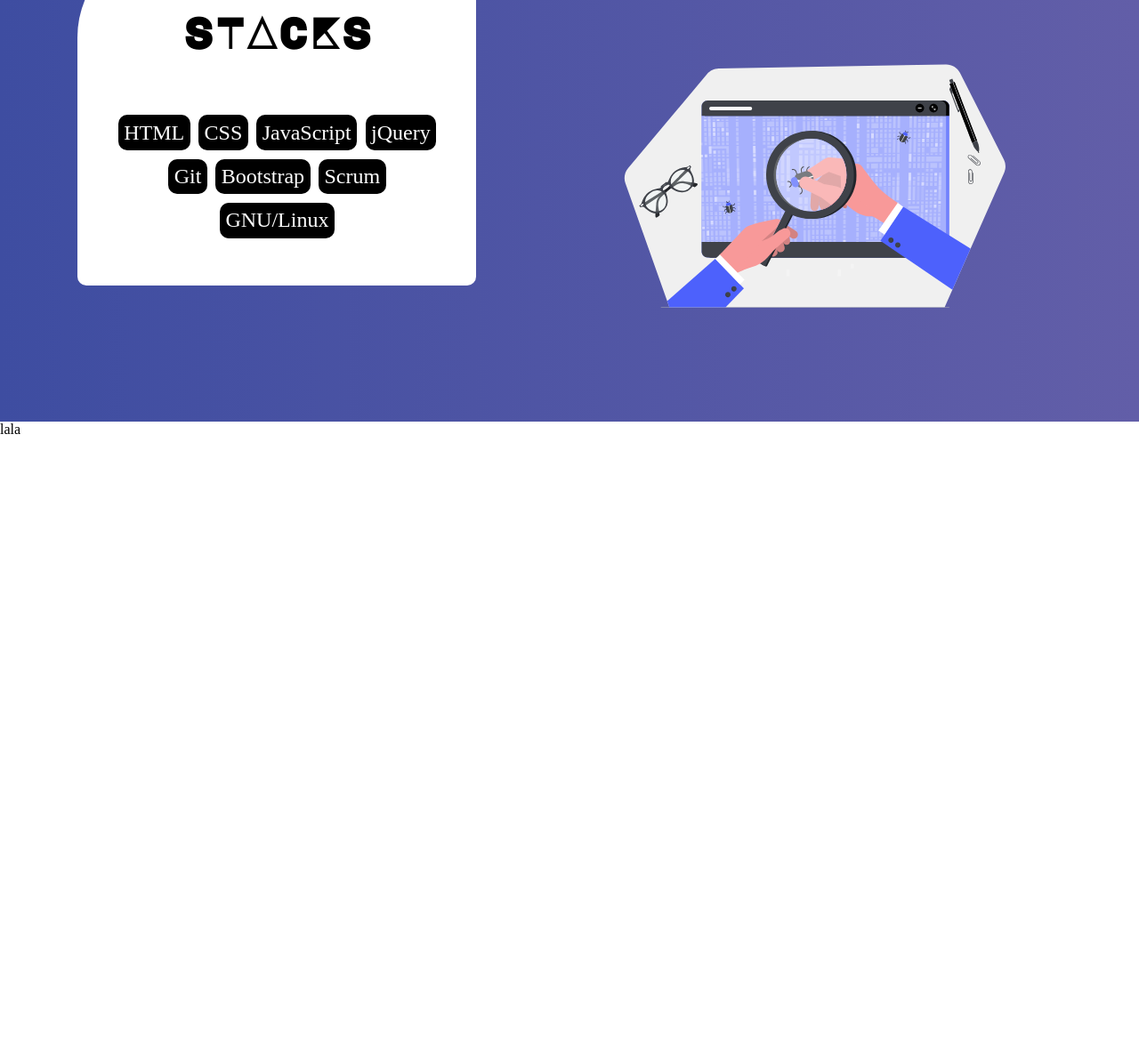
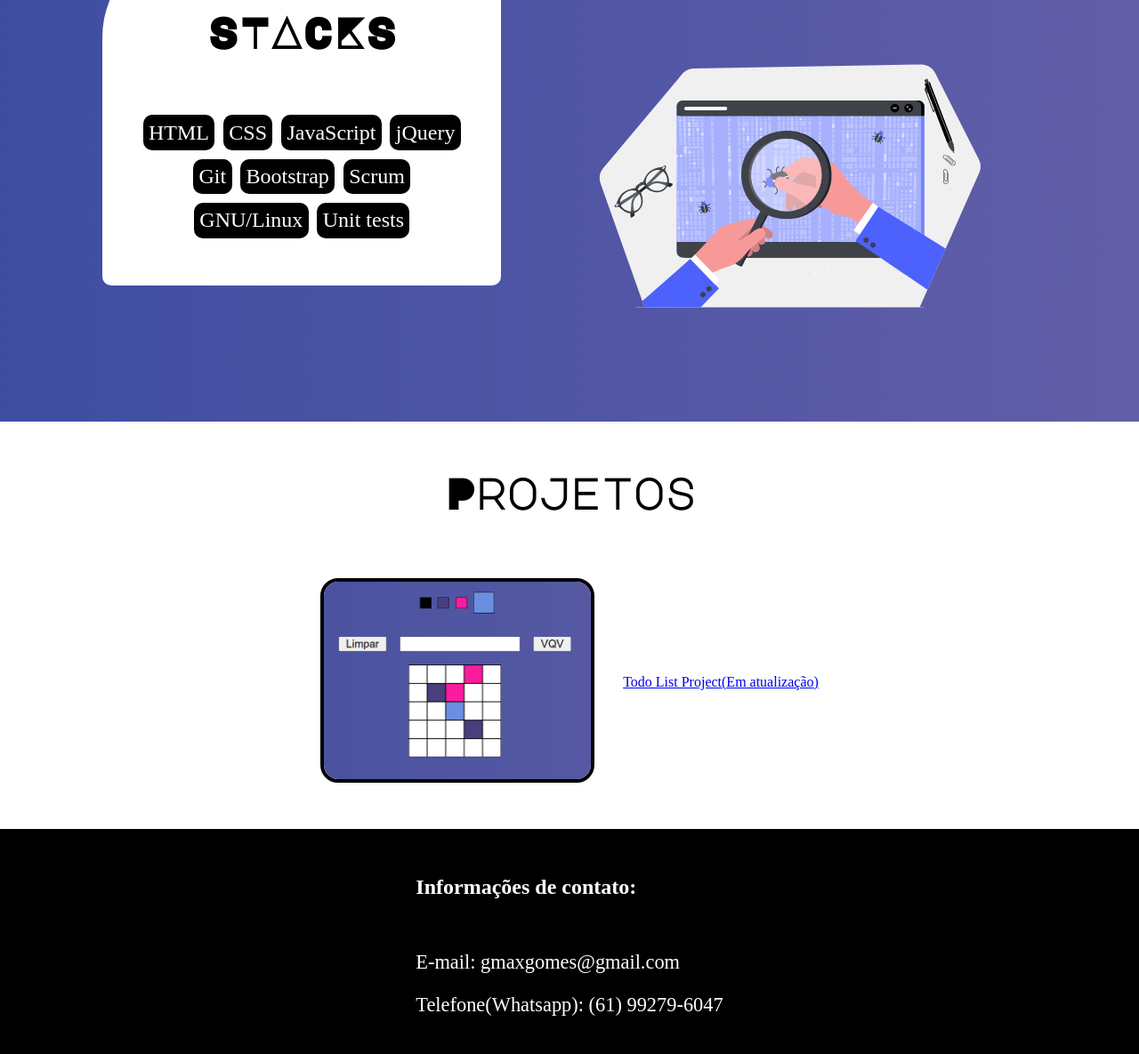
Before and after one commit to gabrielmaxgb/gabrielmaxgb.github.io, a plain HTML site: page index.html in a window 1280 px wide. Shown: the part 515-1700 px from the top of the page at 89% size. Before the commit the page ends 1007 px from the top, so only its background shows below. Drawn offline with Linux system fonts and the light colour scheme.

Commit message:
some features

```diff
--- a/index.css
+++ b/index.css
@@ -12,7 +12,7 @@ header {
     flex-direction: row;
     justify-content: space-evenly;
 
-    background-image: linear-gradient(to right, #3E4DA1 , #625ea8);
+    background-color: black;
     padding: 1rem;
 
 }
@@ -63,7 +63,12 @@ header p {
 /* MAIN CONTENT */
 
 main {
+    display: flex;
+    flex-direction: column;
+    justify-content: center;
+    align-items: center;
 
+    background-image: linear-gradient(to right, #3E4DA1 , #625ea8);
 }
 
 .presentation {
@@ -72,7 +77,6 @@ main {
     align-items: center;
     justify-content: space-evenly;
 
-    background-image: linear-gradient(to right, #3E4DA1 , #625ea8);
     padding: 3rem 0;
 }
 
@@ -138,3 +142,73 @@ main {
     font-family: 'Major Mono Display', monospace;
     font-size: 2rem;
 }
+
+.projects {
+    display: flex;
+    flex-direction: column;
+    flex-wrap: wrap;
+    justify-content: center;
+    align-items: center;
+
+    padding: 1rem 0;
+    background-color: white;
+    width: 100%;
+}
+
+.projects h1 {
+    font-family: 'Major Mono Display', monospace;
+    font-size: 3rem;
+}
+
+.projects ul {
+    display: flex;
+    flex-wrap: wrap;
+    justify-content: space-evenly;
+    align-items: center;
+    padding: 0;
+}
+
+.projects ul li {
+    list-style: none;
+    margin: 1rem;
+}
+
+
+#pixel-art-image {
+    border-radius: 20px;
+    border: 4px solid black;
+}
+
+#pixel-art-image:hover {
+    border-radius: 20px;
+    border: 4px solid greenyellow;
+}
+
+/* FOOTER */
+
+footer {
+    display: flex;
+    justify-content: space-evenly;
+
+    padding: 2rem;
+    background-color: black;
+}
+
+.contact {
+    display: flex;
+    flex-direction: column;
+    justify-content: space-evenly;
+    align-items: flex-start;
+
+    color: white;
+}
+
+.contact ul {
+    padding: 0;
+}
+
+.contact ul li {
+    margin: 1.4rem 0;
+    font-size: 1.4rem;
+    list-style: none;
+}
--- a/index.html
+++ b/index.html
@@ -43,6 +43,7 @@
                     <li class="stack-list-item">Bootstrap</li>
                     <li class="stack-list-item">Scrum</li>
                     <li class="stack-list-item">GNU/Linux</li>
+                    <li class="stack-list-item">Unit tests</li>
                 </ul>
             </article>
 
@@ -53,13 +54,28 @@
 
         </section>
 
-        <section>
-            lala
+        <section class="projects">
+            <h1>Projetos</h1>
+            <ul>
+                <li id="pixel-art-link">
+                    <a href="/projetos/sd-08-project-pixels-art/index.html">
+                        <img id="pixel-art-image" src="/imgs/Screenshot from 2020-12-02 12-02-18.png" alt="Pixel Art Project" width="300">
+                    </a>
+                </li>
+                <li><a href="/projetos/sd-08-project-todo-list/index.html">Todo List Project(Em atualização)</a></li>
+            </ul>
         </section>
 
     </main>
+
     <footer>
-
+        <section class="contact">
+            <h1>Informações de contato:</h1>
+            <ul>
+                <li>E-mail: gmaxgomes@gmail.com</li>
+                <li>Telefone(Whatsapp): (61) 99279-6047</li>
+            </ul>
+        </section>
     </footer>
 </body>
 </html>
```
Also changed, not shown: imgs/Screenshot from 2020-12-02 12-02-18.png (added).
